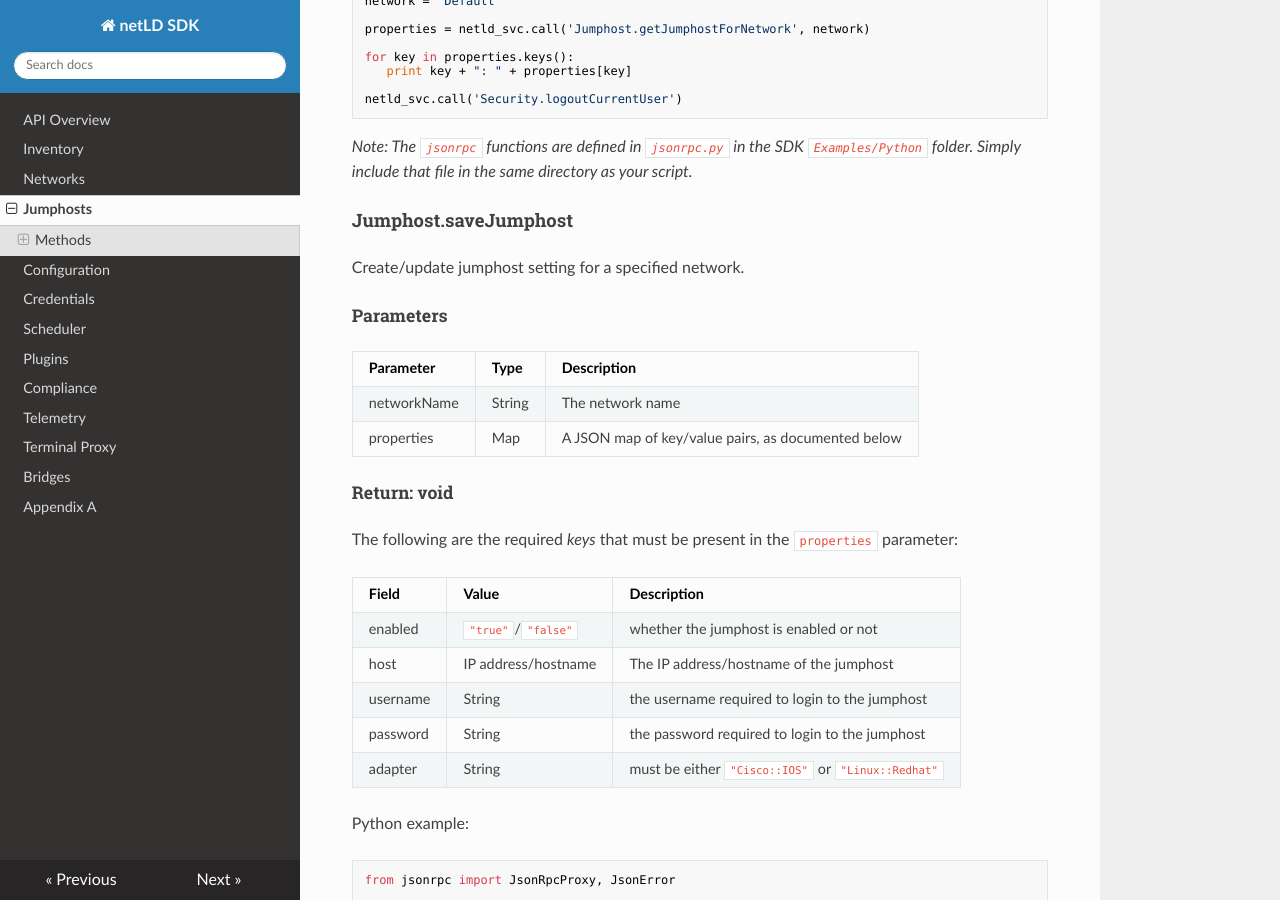
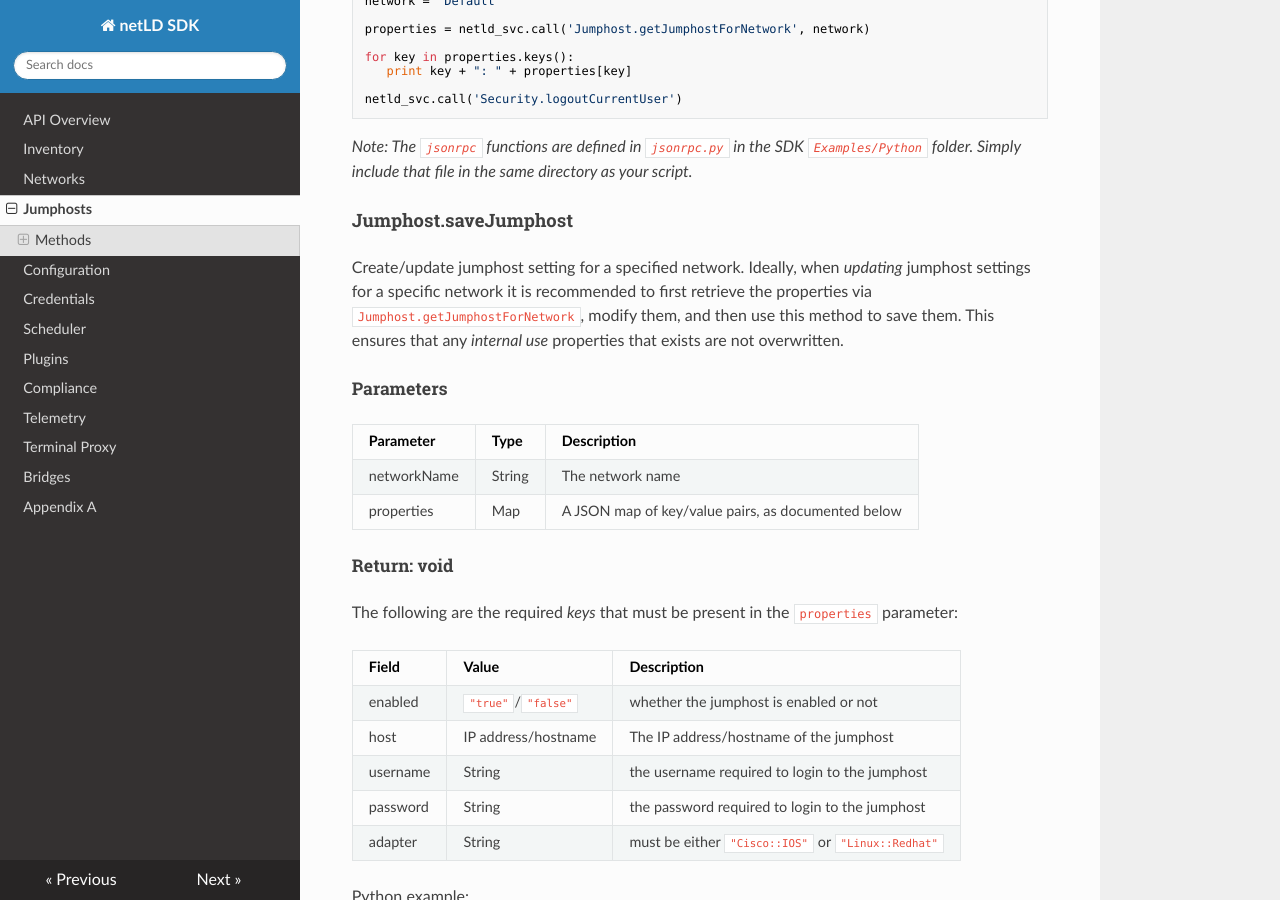
Before and after one commit to logicvein/NetLD-SDK, an MkDocs documentation site: the page built from docs/Jumphost.md, in a window 1280 px wide and 900 px high, scrolled down 699 px. Built offline with MkDocs 1.6.1, drawn with Linux system fonts in a browser that asks for light colours; nearby versions of some CDN libraries; old or Windows-style settings are respelled for this version of MkDocs.

Commit message:
Jumphost documentation

```diff
--- a/docs/Jumphost.md
+++ b/docs/Jumphost.md
@@ -34,7 +34,9 @@ netld_svc.call('Security.logoutCurrentUser')
 *Note: The ``jsonrpc`` functions are defined in ``jsonrpc.py`` in the SDK ``Examples/Python`` folder. Simply include that file in the same directory as your script.*
 
 #### Jumphost.saveJumphost
-Create/update jumphost setting for a specified network.
+Create/update jumphost setting for a specified network. Ideally, when *updating* jumphost settings for a specific network
+it is recommended to first retrieve the properties via ``Jumphost.getJumphostForNetwork``, modify them, and then use this
+method to save them. This ensures that any *internal use* properties that exists are not overwritten.
 
 ##### Parameters
 | Parameter      | Type   | Description      |
```
